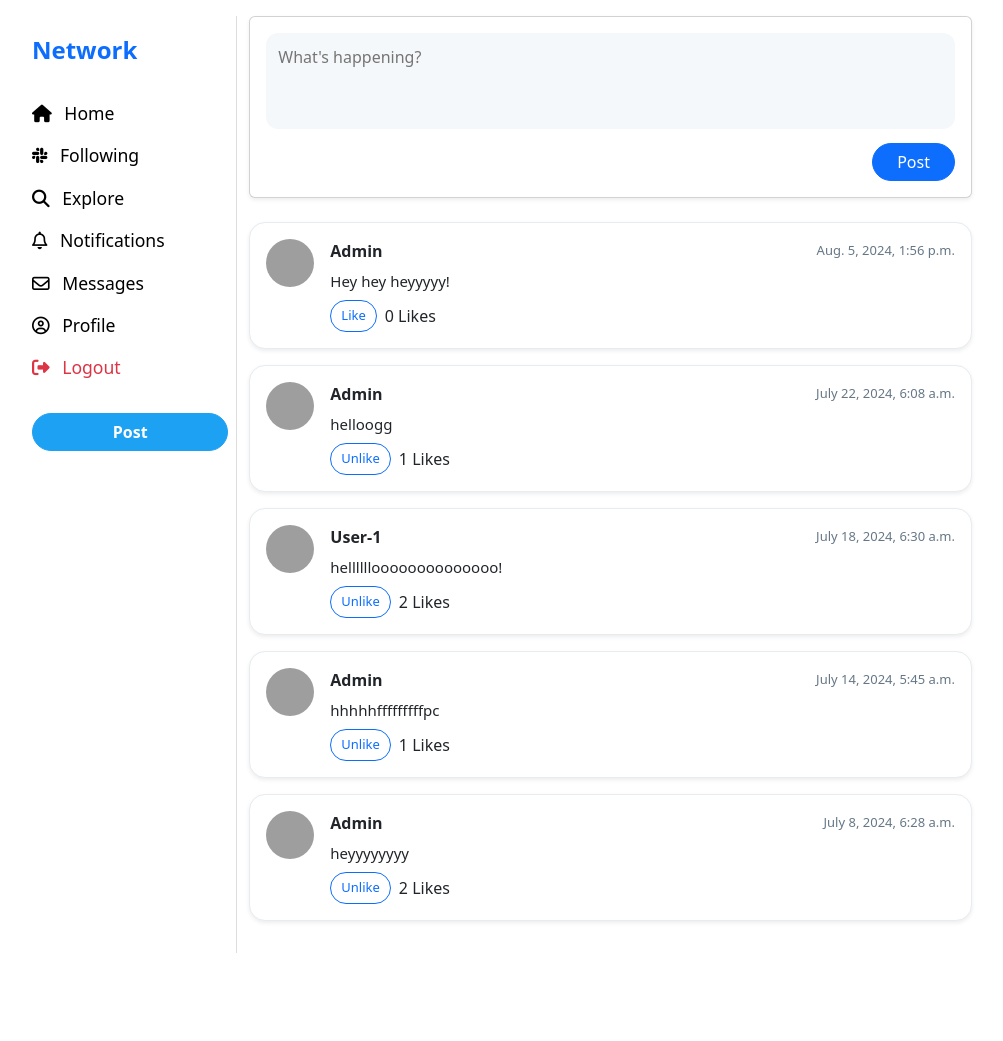
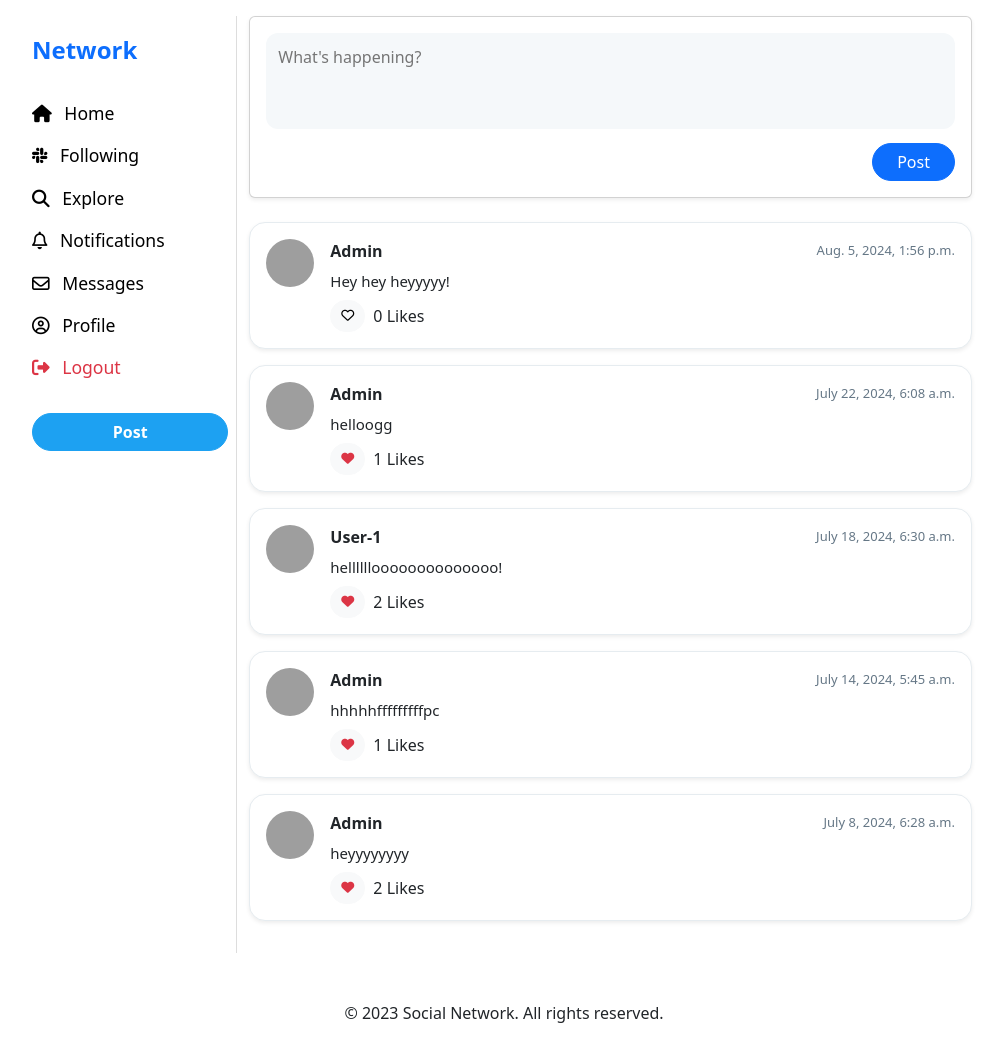
Before and after one commit to sozjamil/Network-Twitter, a Django app: page / in a window 1280 px wide. Shown: the whole page, without its empty margins (136-1139 px from the left). Before the commit the page ends 953 px from the top, so only its background shows below. Run offline with Django 3.2, Linux system fonts and the light colour scheme; a user stored in the database is signed in; data comes from the database, SQL or seed files in the repository; both versions use the stored data as it was after the commit; some libraries are stand-ins or nearby versions; grey boxes are pictures that could not be loaded.

Commit message:
adding heart icon when liking a post

```diff
--- /dev/null
+++ b/network/static/network/scripts/like.js
@@ -0,0 +1,35 @@
+// like.js
+document.addEventListener('DOMContentLoaded', () => {
+  document.querySelectorAll('.like-btn').forEach((button) => {
+    button.addEventListener('click', () => {
+      const postId = button.dataset.postId
+      const likeCountSpan = document.getElementById(`like-count-${postId}`)
+
+      fetch(`/toggle_like/${postId}`, {
+        method: 'GET',
+        headers: {
+          'X-CSRFToken': getCookie('csrftoken') // if you need CSRF
+        }
+      })
+        .then((response) => response.json())
+        .then((result) => {
+          const icon = button.querySelector('i')
+          if (result.liked) {
+            icon.classList.remove('fa-regular', 'text-muted')
+            icon.classList.add('fa-solid', 'fa-heart', 'text-danger')
+          } else {
+            icon.classList.remove('fa-solid', 'fa-heart', 'text-danger')
+            icon.classList.add('fa-regular', 'fa-heart', 'text-muted')
+          }
+          likeCountSpan.textContent = result.like_count
+        })
+    })
+  })
+})
+
+// Helper function for CSRF token
+function getCookie(name) {
+  const value = `; ${document.cookie}`
+  const parts = value.split(`; ${name}=`)
+  if (parts.length === 2) return parts.pop().split(';').shift()
+}
--- a/network/templates/network/index.html
+++ b/network/templates/network/index.html
@@ -61,35 +61,6 @@
   }
 </style>
 
-<script>
-  function getCookie(name) {
-    const value = `; ${document.cookie}`
-    const parts = value.split(`; ${name}=`)
-    if (parts.length == 2) return parts.pop().split(';').shift()
-  }
-
-  document.addEventListener('DOMContentLoaded', () => {
-    document.querySelectorAll('.like-btn').forEach((button) => {
-      button.addEventListener('click', () => {
-        const postId = button.dataset.postId
-        const likeCountSpan = document.getElementById(`like-count-${postId}`)
-
-        fetch(`/toggle_like/${postId}`, {
-          method: 'GET',
-          headers: {
-            'X-CSRFToken': '{{ csrf_token }}'
-          }
-        })
-          .then((response) => response.json())
-          .then((result) => {
-            button.textContent = result.liked ? 'Unlike' : 'Like'
-            likeCountSpan.textContent = result.like_count
-          })
-          .catch((error) => console.log('Error:', error))
-      })
-    })
-  })
-</script>
 
 <!-- New Post Form -->
 {% if user.is_authenticated %}
@@ -122,8 +93,12 @@
             </div>
             <div class="post-content">{{ post.content }}</div>
             <div class="mt-2 d-flex align-items-center">
-              <button class="like-btn btn btn-outline-primary like-button" data-post-id="{{ post.id }}" id="like-btn-{{ post.id }}">
-                {% if post.id in liked_posts %}Unlike{% else %}Like{% endif %}
+              <button class="like-btn btn btn-light like-button" data-post-id="{{ post.id }}" id="like-btn-{{ post.id }}">
+                {% if post.id in liked_posts %}
+                  <i class="fa-solid fa-heart text-danger"></i>
+                {% else %}
+                  <i class="fa-regular fa-heart"></i>
+                {% endif %}
               </button>
               <span id="like-count-{{ post.id }}" class="ms-2">{{ post.likes.count }}</span>&nbsp;Likes
             </div>
@@ -149,4 +124,6 @@
     {% endif %}
   </ul>
 </nav>
+<script src="{% static 'network/scripts/like.js' %}"></script>
+
 {% endblock %}
--- a/network/templates/network/layout.html
+++ b/network/templates/network/layout.html
@@ -12,6 +12,7 @@
 
   <!-- Font Awesome (icons) -->
   <script src="https://kit.fontawesome.com/a076d05399.js" crossorigin="anonymous"></script>
+  <link rel="stylesheet" href="https://cdnjs.cloudflare.com/ajax/libs/font-awesome/6.5.0/css/all.min.css">
 
   <!-- Custom styles -->
   <link href="{% static 'network/styles.css' %}" rel="stylesheet" />
@@ -103,6 +104,8 @@
       </div>
     </div>
   </div>
-
+  <footer class="text-center mt-5">
+    <p>&copy; 2023 Social Network. All rights reserved.</p>
+  </footer>
 </body>
 </html>
```
Also changed, not shown: db.sqlite3.
